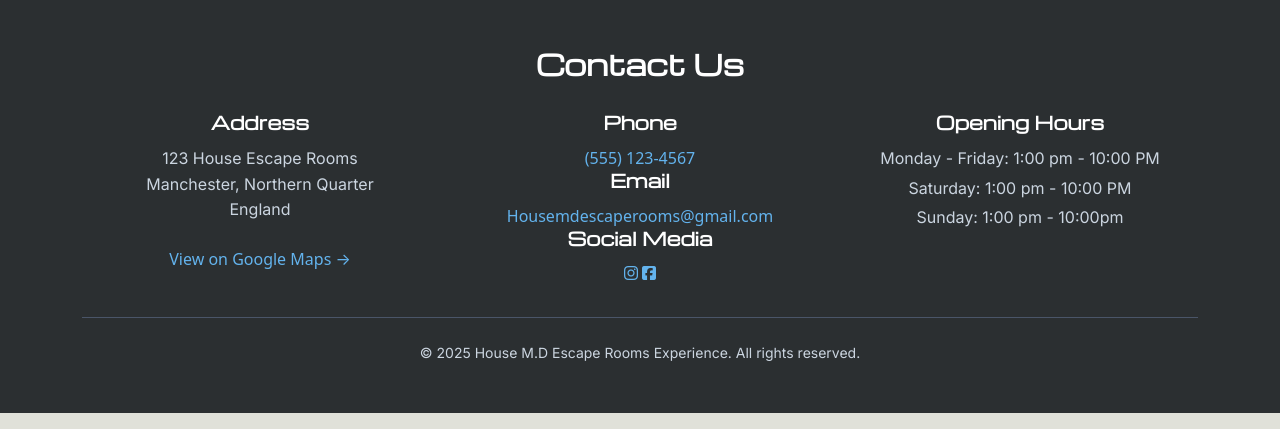
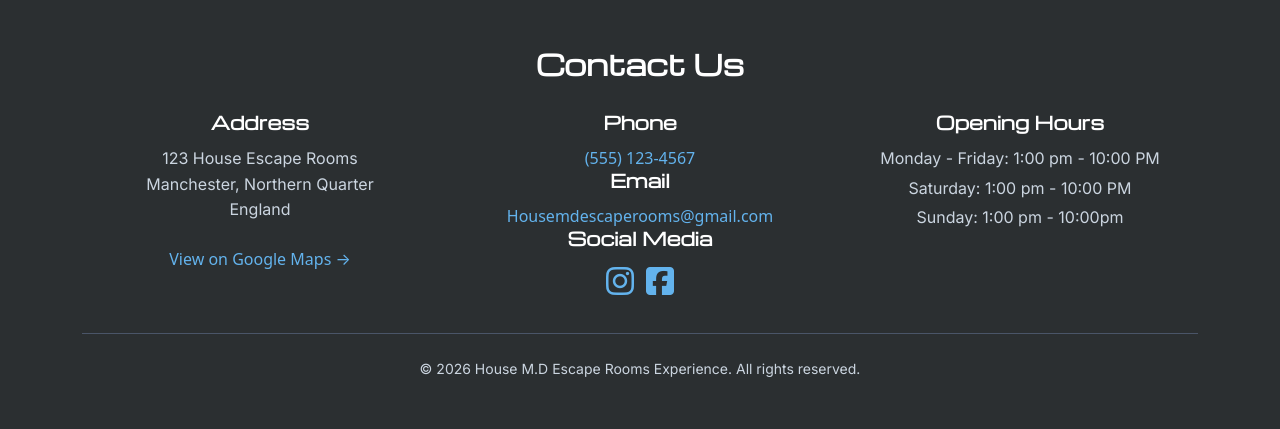
Before and after one commit to Richardbrown85/housemd_escape_room_project, a Django app: page / in a window 1280 px wide. Shown: the part 1523-1952 px from the top of the page. Run offline with Django 4.2, Linux system fonts and the light colour scheme; some libraries are stand-ins or nearby versions.

Commit message:
Add social media styling to style.css

```diff
--- a/housemd_escape_room/templates/housemd_escape_room/base.html
+++ b/housemd_escape_room/templates/housemd_escape_room/base.html
@@ -92,7 +92,7 @@
         </div>
 
         <!-- Phone -->
-        <div class="col-md-4">
+        <div id="social-links" class="col-md-4">
           <h3>Phone</h3>
           <a href="tel:+15551234567">(555) 123-4567</a>
           <!-- Email -->
@@ -117,7 +117,7 @@
 
 
       <div class="footer-bottom">
-        <p class="mb-0">© 2025 House M.D Escape Rooms Experience. All rights reserved.</p>
+        <p class="mb-0">© 2026 House M.D Escape Rooms Experience. All rights reserved.</p>
       </div>
     </div>
   </footer>
--- a/static/css/style.css
+++ b/static/css/style.css
@@ -139,6 +139,11 @@ p {
       text-align: center;
       color: #a0aec0;
       font-size: 0.875rem;
+    }
+
+    #social-links i {
+        font-size: 2rem;
+        margin: 4px;
     }
 
 /* Forms */
```
